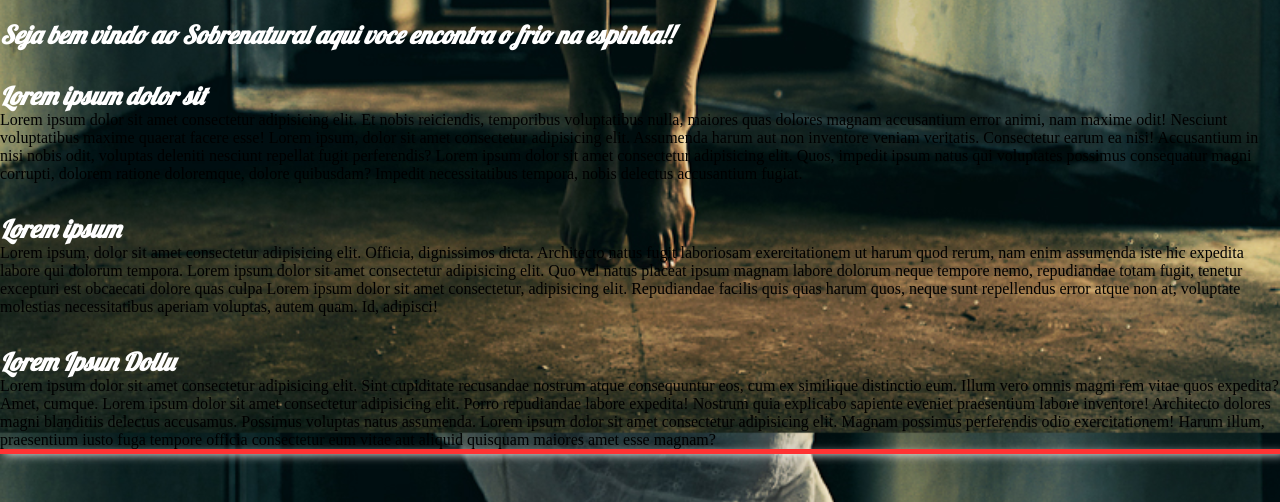
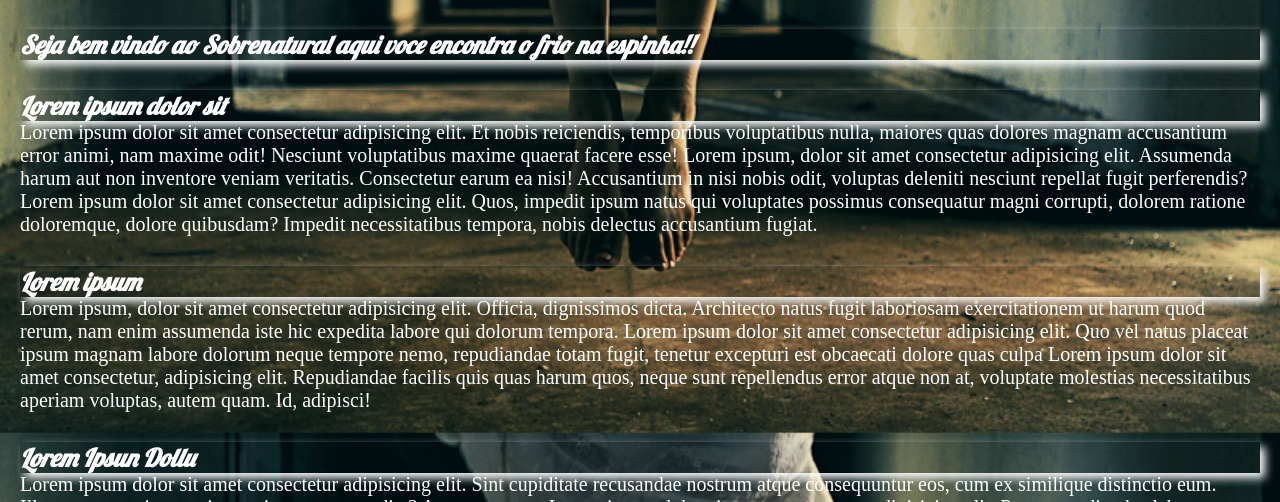
Before and after one commit to ValdecirWaldhelm/Site-Terror-Sobrenatural, a plain HTML site: page Site_Terror_Sobrenatural/SITE-TERROR-SOBRENATURAL/home.html in a window 1280 px wide. Shown: the part 420-922 px from the top of the page. Drawn offline with Linux system fonts and the light colour scheme.

Commit message:
mais modificações
conteudo e personalização

```diff
--- a/Site_Terror_Sobrenatural/SITE-TERROR-SOBRENATURAL/css/style.css
+++ b/Site_Terror_Sobrenatural/SITE-TERROR-SOBRENATURAL/css/style.css
@@ -40,10 +40,16 @@ body{
 }
 
 section{
-    box-shadow: 5px 5px 10px white;
+    box-shadow: 5px 5px 1px white;
+    padding: 10px 20px;
 
 }
 
+section p{
+    font-size: 20px;
+    color: white;
+
+}
 
 .menu li{
     margin-right: 10px;
@@ -95,6 +101,7 @@ section{
 }
 
 .interface h3{
+    box-shadow: 5px 5px 10px white;
     margin-top: 30px;
     font-style: italic;
     font-family: 'Lobster',sans-serif;
--- a/Site_Terror_Sobrenatural/SITE-TERROR-SOBRENATURAL/home.html
+++ b/Site_Terror_Sobrenatural/SITE-TERROR-SOBRENATURAL/home.html
@@ -24,10 +24,14 @@
 		</div>
 
 
-<section>
+<header>
 	<h1>Terror Sobrenatural</h1>
 	<br>
 	<h2>O Assustador Bate a Sua Porta!</h2>
+</header>
+
+
+<section>
 
 	<h3>Seja bem vindo ao Sobrenatural aqui voce encontra o frio na espinha!!</h3>
 
```
